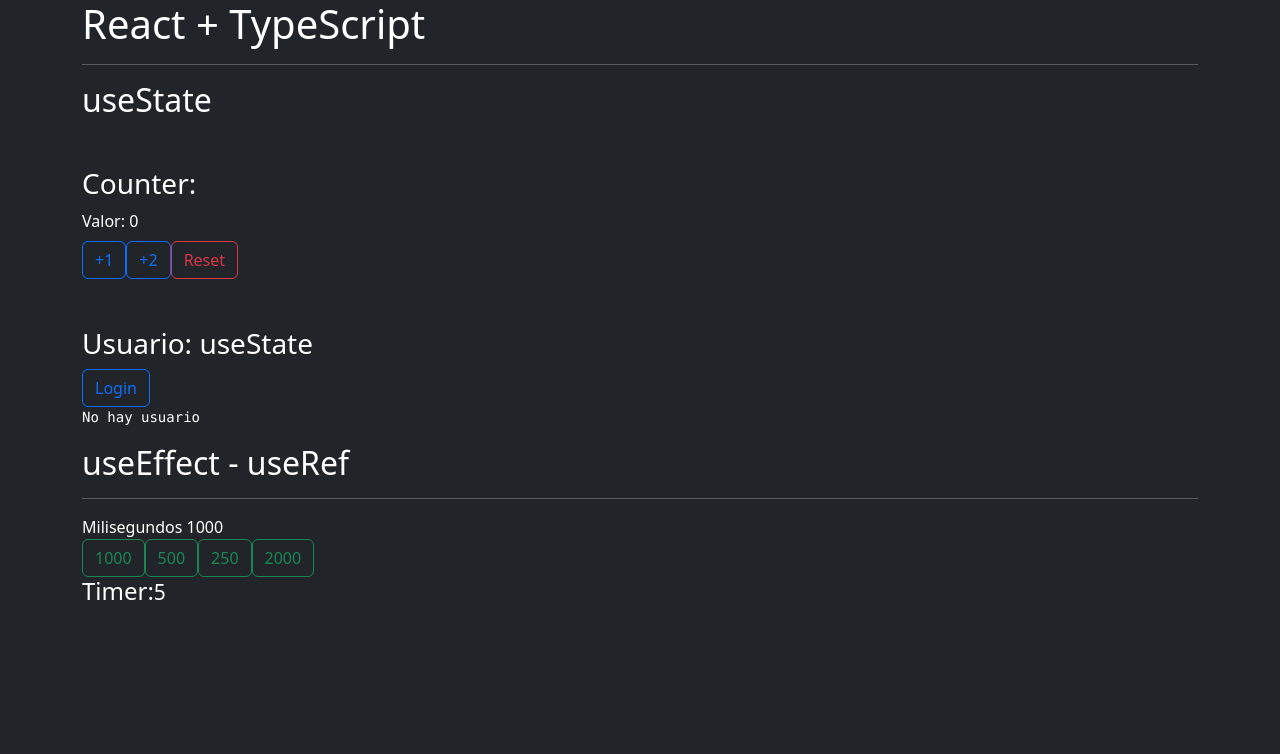
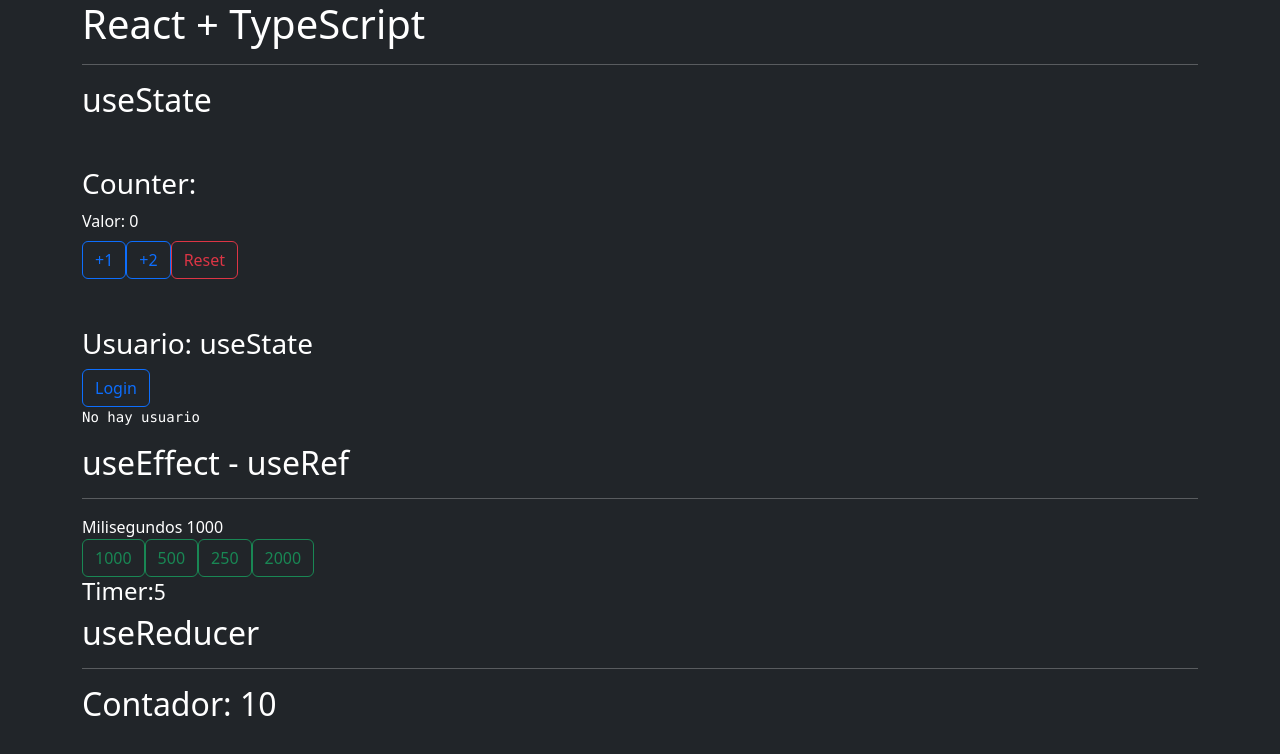
Before and after one commit to MSiestoGarabana/react-typescript, a React (Create React App) app: page / in a window 1280 px wide. Shown: the top 754 px of the page. Built offline with nearby package versions, Linux system fonts and the light colour scheme.

Commit message:
Creating and deploying "ContadorRed.tsx" in "App.tsx"

```diff
--- a/src/App.tsx
+++ b/src/App.tsx
@@ -2,6 +2,8 @@
 import { Usuario } from "./Components/Usuario";
 
 import { TimerPadre } from "./Components/TimerPadre";
+
+import { ContadorRed } from "./Components/ContadorRed";
 
 
 function App() {
@@ -18,6 +20,13 @@
       <h2>useEffect - useRef</h2>
       <hr/>
       <TimerPadre/>
+
+
+      <h2>useReducer</h2>
+      <hr/>
+      <ContadorRed/>
+
+
     </>
   );
 }
--- /dev/null
+++ b/src/Components/ContadorRed.tsx
@@ -0,0 +1,10 @@
+
+
+
+export const ContadorRed = () => {
+  return (
+    <>
+      <h2>Contador: 10</h2>
+    </>
+  )
+}
```
